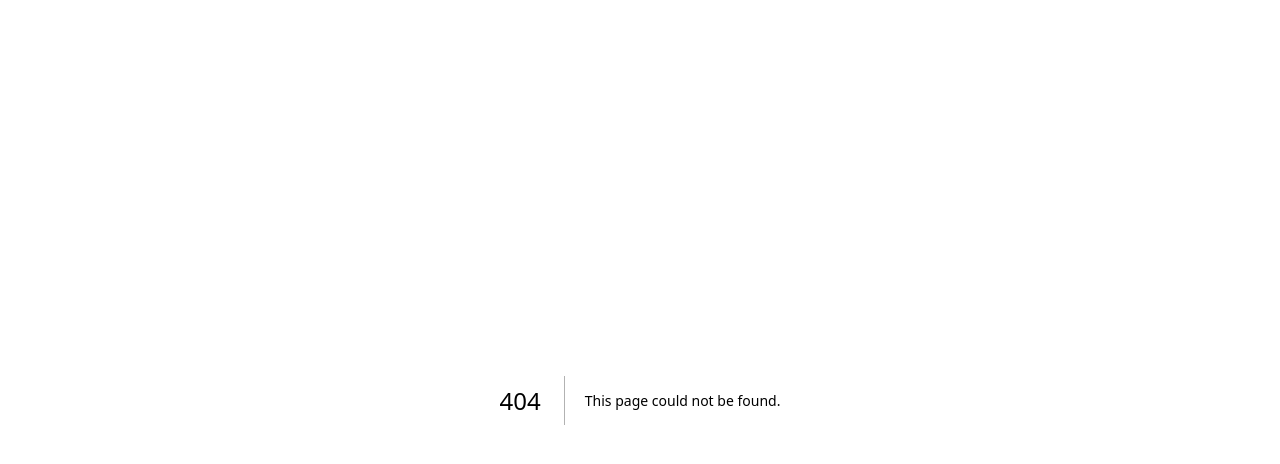
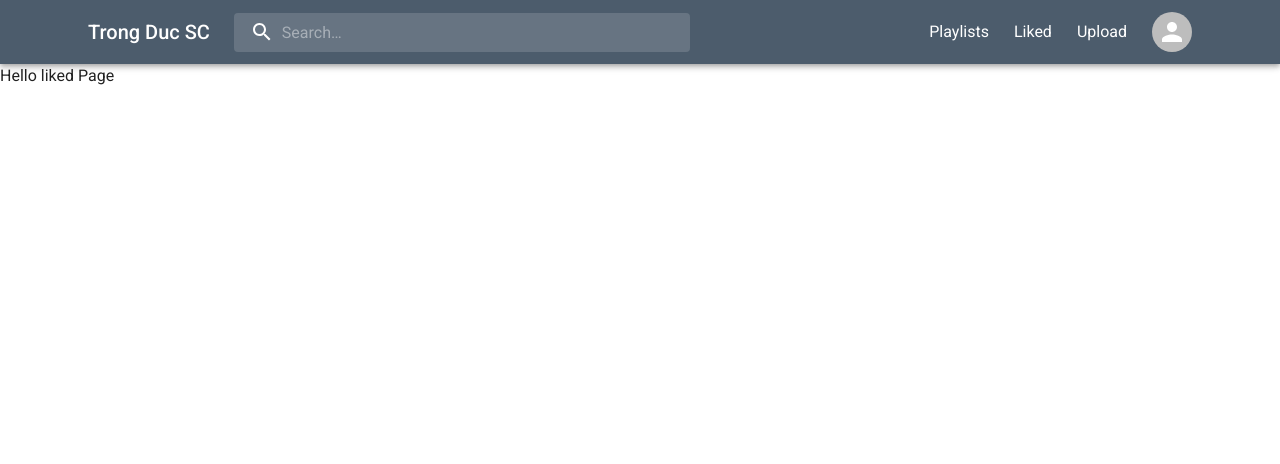
Before and after one commit to ductt7575/Sound-Cloud, a Next.js app: page /liked in a window 1280 px wide. Before the commit this address had no page. Shown: the top 464 px of the page. Built offline with nearby package versions, Linux system fonts and the light colour scheme.

Commit message:
header and navigating

```diff
--- a/src/app/layout.tsx
+++ b/src/app/layout.tsx
@@ -1,10 +1,14 @@
+import AppHeader from '@/components/header/app.header';
 import ThemeRegistry from '@/components/theme-registry/theme.registry';
 
 export default function RootLayout({ children }: { children: React.ReactNode }) {
   return (
     <html lang="en">
       <body>
-        <ThemeRegistry>{children}</ThemeRegistry>
+        <ThemeRegistry>
+          <AppHeader />
+          {children}
+        </ThemeRegistry>
       </body>
     </html>
   );
--- /dev/null
+++ b/src/app/liked/page.tsx
@@ -0,0 +1,4 @@
+const LikedPage = () => {
+  return <div>Hello liked Page</div>;
+};
+export default LikedPage;
--- /dev/null
+++ b/src/components/header/app.header.tsx
@@ -0,0 +1,229 @@
+'use client';
+import * as React from 'react';
+import { styled, alpha } from '@mui/material/styles';
+import AppBar from '@mui/material/AppBar';
+import Box from '@mui/material/Box';
+import Toolbar from '@mui/material/Toolbar';
+import IconButton from '@mui/material/IconButton';
+import Typography from '@mui/material/Typography';
+import InputBase from '@mui/material/InputBase';
+import Badge from '@mui/material/Badge';
+import MenuItem from '@mui/material/MenuItem';
+import Menu from '@mui/material/Menu';
+import MenuIcon from '@mui/icons-material/Menu';
+import SearchIcon from '@mui/icons-material/Search';
+import AccountCircle from '@mui/icons-material/AccountCircle';
+import MailIcon from '@mui/icons-material/Mail';
+import NotificationsIcon from '@mui/icons-material/Notifications';
+import MoreIcon from '@mui/icons-material/MoreVert';
+import Container from '@mui/material/Container';
+import Avatar from '@mui/material/Avatar';
+import Link from 'next/link';
+import { useRouter } from 'next/navigation';
+
+const Search = styled('div')(({ theme }) => ({
+  position: 'relative',
+  borderRadius: theme.shape.borderRadius,
+  backgroundColor: alpha(theme.palette.common.white, 0.15),
+  '&:hover': {
+    backgroundColor: alpha(theme.palette.common.white, 0.25),
+  },
+  marginRight: theme.spacing(2),
+  marginLeft: 0,
+  width: '100%',
+  [theme.breakpoints.up('sm')]: {
+    marginLeft: theme.spacing(3),
+    width: 'auto',
+  },
+}));
+
+const SearchIconWrapper = styled('div')(({ theme }) => ({
+  padding: theme.spacing(0, 2),
+  height: '100%',
+  position: 'absolute',
+  pointerEvents: 'none',
+  display: 'flex',
+  alignItems: 'center',
+  justifyContent: 'center',
+}));
+
+const StyledInputBase = styled(InputBase)(({ theme }) => ({
+  color: 'inherit',
+  '& .MuiInputBase-input': {
+    padding: theme.spacing(1, 1, 1, 0),
+    // vertical padding + font size from searchIcon
+    paddingLeft: `calc(1em + ${theme.spacing(4)})`,
+    transition: theme.transitions.create('width'),
+    width: '100%',
+    [theme.breakpoints.up('md')]: {
+      // width: '20ch',
+      width: '400px',
+    },
+  },
+}));
+
+export default function AppHeader() {
+  const [anchorEl, setAnchorEl] = React.useState<null | HTMLElement>(null);
+  const [mobileMoreAnchorEl, setMobileMoreAnchorEl] = React.useState<null | HTMLElement>(null);
+
+  const isMenuOpen = Boolean(anchorEl);
+  const isMobileMenuOpen = Boolean(mobileMoreAnchorEl);
+
+  const router = useRouter();
+
+  const handleProfileMenuOpen = (event: React.MouseEvent<HTMLElement>) => {
+    setAnchorEl(event.currentTarget);
+  };
+
+  const handleMobileMenuClose = () => {
+    setMobileMoreAnchorEl(null);
+  };
+
+  const handleMenuClose = () => {
+    setAnchorEl(null);
+    handleMobileMenuClose();
+  };
+
+  const handleMobileMenuOpen = (event: React.MouseEvent<HTMLElement>) => {
+    setMobileMoreAnchorEl(event.currentTarget);
+  };
+
+  const menuId = 'primary-search-account-menu';
+  const renderMenu = (
+    <Menu
+      anchorEl={anchorEl}
+      // anchorOrigin={{
+      //   vertical: 'top',
+      //   horizontal: 'right',
+      // }}
+      // transformOrigin={{
+      //   vertical: 'top',
+      //   horizontal: 'right',
+      // }}
+      transformOrigin={{ horizontal: 'right', vertical: 'top' }}
+      anchorOrigin={{ horizontal: 'right', vertical: 'bottom' }}
+      id={menuId}
+      keepMounted
+      open={isMenuOpen}
+      onClose={handleMenuClose}
+    >
+      <MenuItem onClick={handleMenuClose}>
+        <Link href={'/profile'} style={{ color: 'unset', textDecoration: 'none' }}>
+          Profile
+        </Link>
+      </MenuItem>
+      <MenuItem onClick={handleMenuClose}>Log out</MenuItem>
+    </Menu>
+  );
+
+  const mobileMenuId = 'primary-search-account-menu-mobile';
+  const renderMobileMenu = (
+    <Menu
+      anchorEl={mobileMoreAnchorEl}
+      anchorOrigin={{
+        vertical: 'top',
+        horizontal: 'right',
+      }}
+      id={mobileMenuId}
+      keepMounted
+      transformOrigin={{
+        vertical: 'top',
+        horizontal: 'right',
+      }}
+      open={isMobileMenuOpen}
+      onClose={handleMobileMenuClose}
+    >
+      <MenuItem>
+        <IconButton size="large" aria-label="show 4 new mails" color="inherit">
+          <Badge badgeContent={4} color="error">
+            <MailIcon />
+          </Badge>
+        </IconButton>
+        <p>Messages</p>
+      </MenuItem>
+      <MenuItem>
+        <IconButton size="large" aria-label="show 17 new notifications" color="inherit">
+          <Badge badgeContent={17} color="error">
+            <NotificationsIcon />
+          </Badge>
+        </IconButton>
+        <p>Notifications</p>
+      </MenuItem>
+      <MenuItem onClick={handleProfileMenuOpen}>
+        <IconButton
+          size="large"
+          aria-label="account of current user"
+          aria-controls="primary-search-account-menu"
+          aria-haspopup="true"
+          color="inherit"
+        >
+          <AccountCircle />
+        </IconButton>
+        <p>Profile</p>
+      </MenuItem>
+    </Menu>
+  );
+
+  const handleRedirectHome = () => {
+    router.push('/');
+  };
+
+  return (
+    <Box sx={{ flexGrow: 1 }}>
+      <AppBar position="static" sx={{ background: '#4c5c6c' }}>
+        <Container>
+          <Toolbar>
+            <Typography
+              onClick={() => handleRedirectHome()}
+              variant="h6"
+              noWrap
+              component="div"
+              sx={{ display: { xs: 'none', sm: 'block' }, cursor: 'pointer' }}
+            >
+              Trong Duc SC
+            </Typography>
+            <Search>
+              <SearchIconWrapper>
+                <SearchIcon />
+              </SearchIconWrapper>
+              <StyledInputBase placeholder="Search…" inputProps={{ 'aria-label': 'search' }} />
+            </Search>
+            <Box sx={{ flexGrow: 1 }} />
+            <Box
+              sx={{
+                display: { xs: 'none', md: 'flex' },
+                gap: '25px',
+                alignItems: 'center',
+                cursor: 'pointer',
+
+                '>a': {
+                  color: 'unset',
+                  textDecoration: 'none',
+                },
+              }}
+            >
+              <Link href="/playlists">Playlists</Link>
+              <Link href="/liked">Liked</Link>
+              <Link href="/playlists">Upload</Link>
+              <Avatar onClick={handleProfileMenuOpen}></Avatar>
+            </Box>
+            <Box sx={{ display: { xs: 'flex', md: 'none' } }}>
+              <IconButton
+                size="large"
+                aria-label="show more"
+                aria-controls={mobileMenuId}
+                aria-haspopup="true"
+                onClick={handleMobileMenuOpen}
+                color="inherit"
+              >
+                <MoreIcon />
+              </IconButton>
+            </Box>
+          </Toolbar>
+        </Container>
+      </AppBar>
+      {renderMobileMenu}
+      {renderMenu}
+    </Box>
+  );
+}
```
Also changed, not shown: src/app/page.tsx (+7 -1 lines), src/app/playlists/page.tsx (renamed from src/app/playlist/page.tsx).
